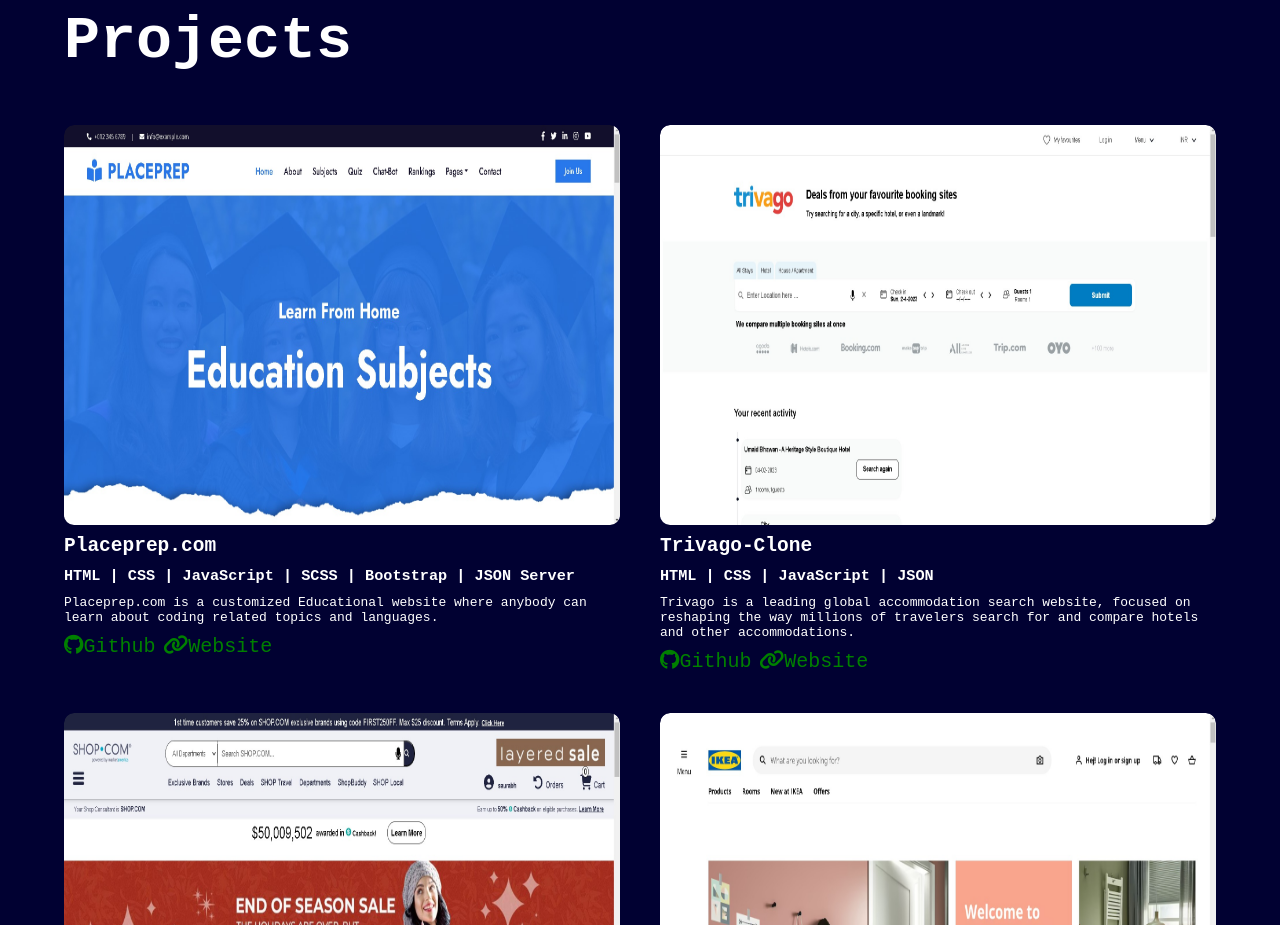
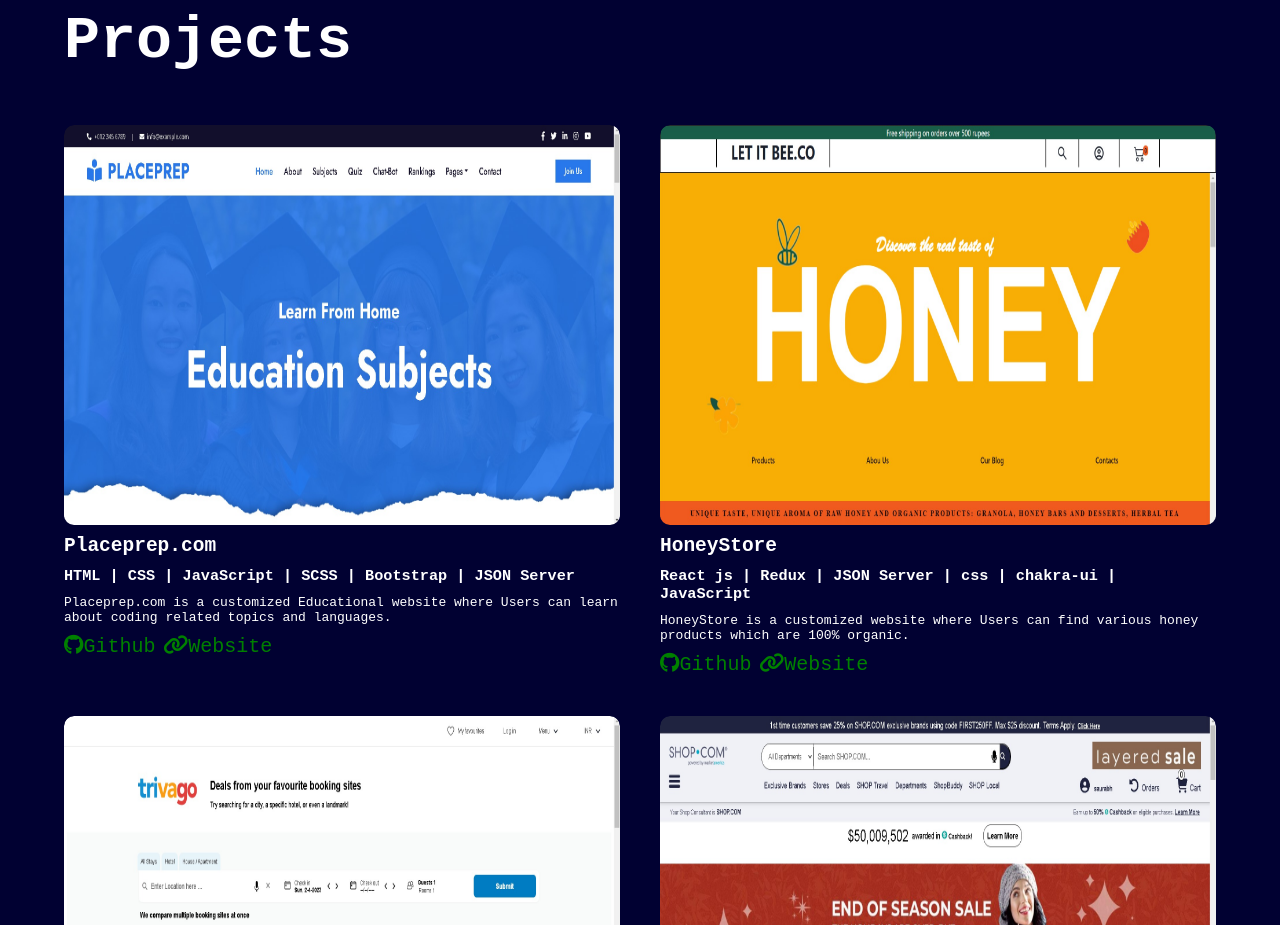
Before and after one commit to saurabh-sonvane/s17200.github.io, a plain HTML site: page index.html in a window 1280 px wide. Shown: the part 3040-3965 px from the top of the page. Drawn offline with Linux system fonts and the light colour scheme.

Commit message:
honeystore added

```diff
--- a/index.html
+++ b/index.html
@@ -224,13 +224,28 @@
 
             <h2 style="margin-top: 10px;" class="project-title">Placeprep.com</h2>
             <h3 style="margin-top: 10px;" class="project-tech-stack">HTML | CSS | JavaScript | SCSS | Bootstrap | JSON Server</h3>
-            <p style="margin-top: 10px; margin-bottom: 10px;" class="project-description">Placeprep.com is a customized Educational website where anybody can learn about coding related topics and languages.</p>
+            <p style="margin-top: 10px; margin-bottom: 10px;" class="project-description">Placeprep.com is a customized Educational website where Users can learn about coding related topics and languages.</p>
             <a class="project-github-link" href="https://github.com/s17200/PlacePrep.com" target="_blank"><i
                 class="fa-brands fa-github"></i>Github</a>
             <a class="project-deployed-link" href="https://place-prep-com.vercel.app/HomePage/index.html" target="_blank"><i
                 class="fa-solid fa-link"></i>Website</a>
           </div>
         </div>
+
+        <div class="project project-card">
+          <img src="./images/honeystore.png" alt="">
+          <div class="layer">
+
+            <h2 style="margin-top: 10px;" class="project-title">HoneyStore</h2>
+            <h3 style="margin-top: 10px;" class="project-tech-stack">React js | Redux | JSON Server | css | chakra-ui | JavaScript</h3>
+            <p style="margin-top: 10px; margin-bottom: 10px;" class="project-description">HoneyStore is a customized website where Users can find various honey products which are 100% organic.</p>
+            <a class="project-github-link" href="https://github.com/s17200/Honey_store" target="_blank"><i
+                class="fa-brands fa-github"></i>Github</a>
+            <a class="project-deployed-link" href="https://honeysotre.vercel.app" target="_blank"><i
+                class="fa-solid fa-link"></i>Website</a>
+          </div>
+        </div>
+
         <div class="project project-card">
           <img src="./images/trivago.png" alt="">
           <div class="layer">
```
Also changed, not shown: images/honeystore.png (added).
